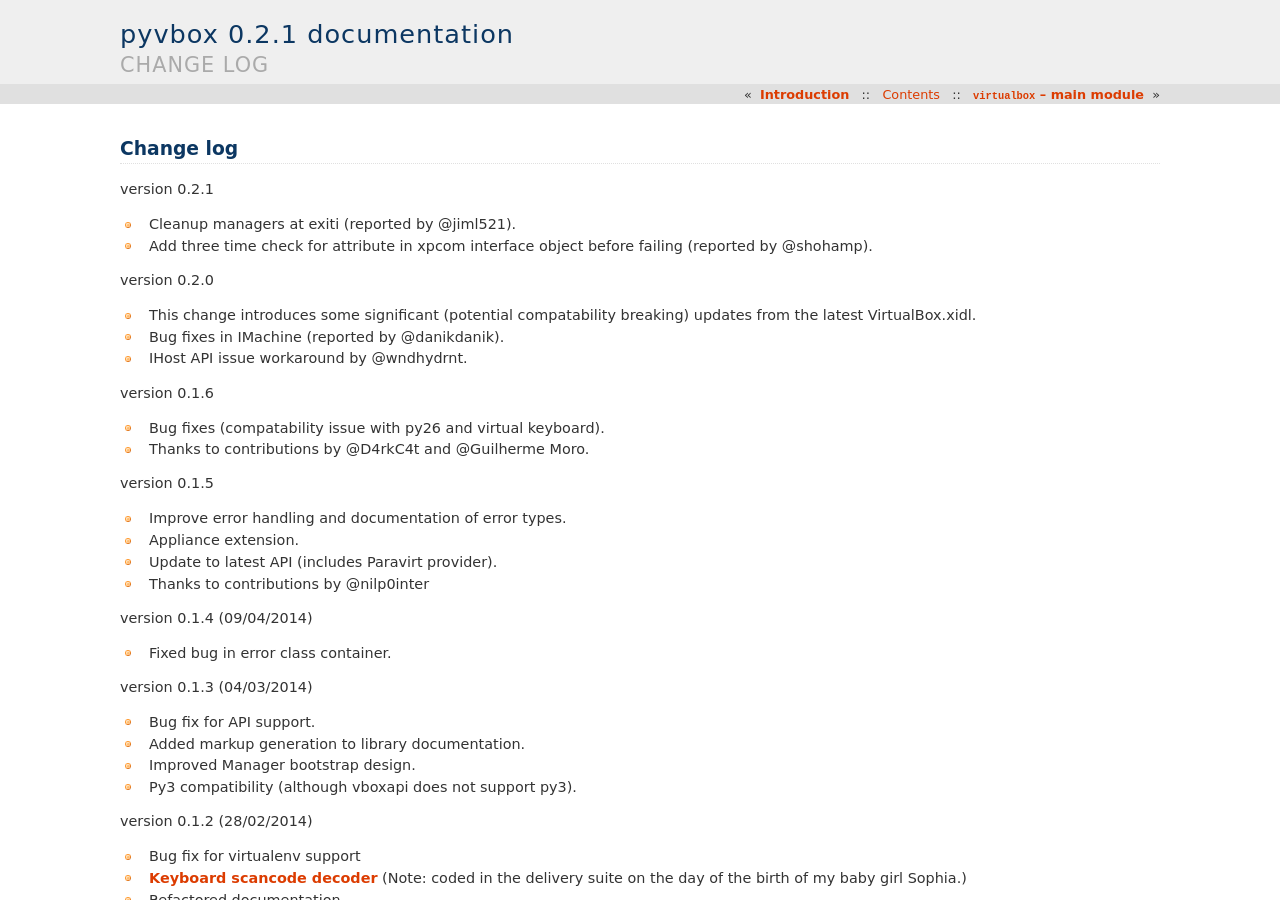
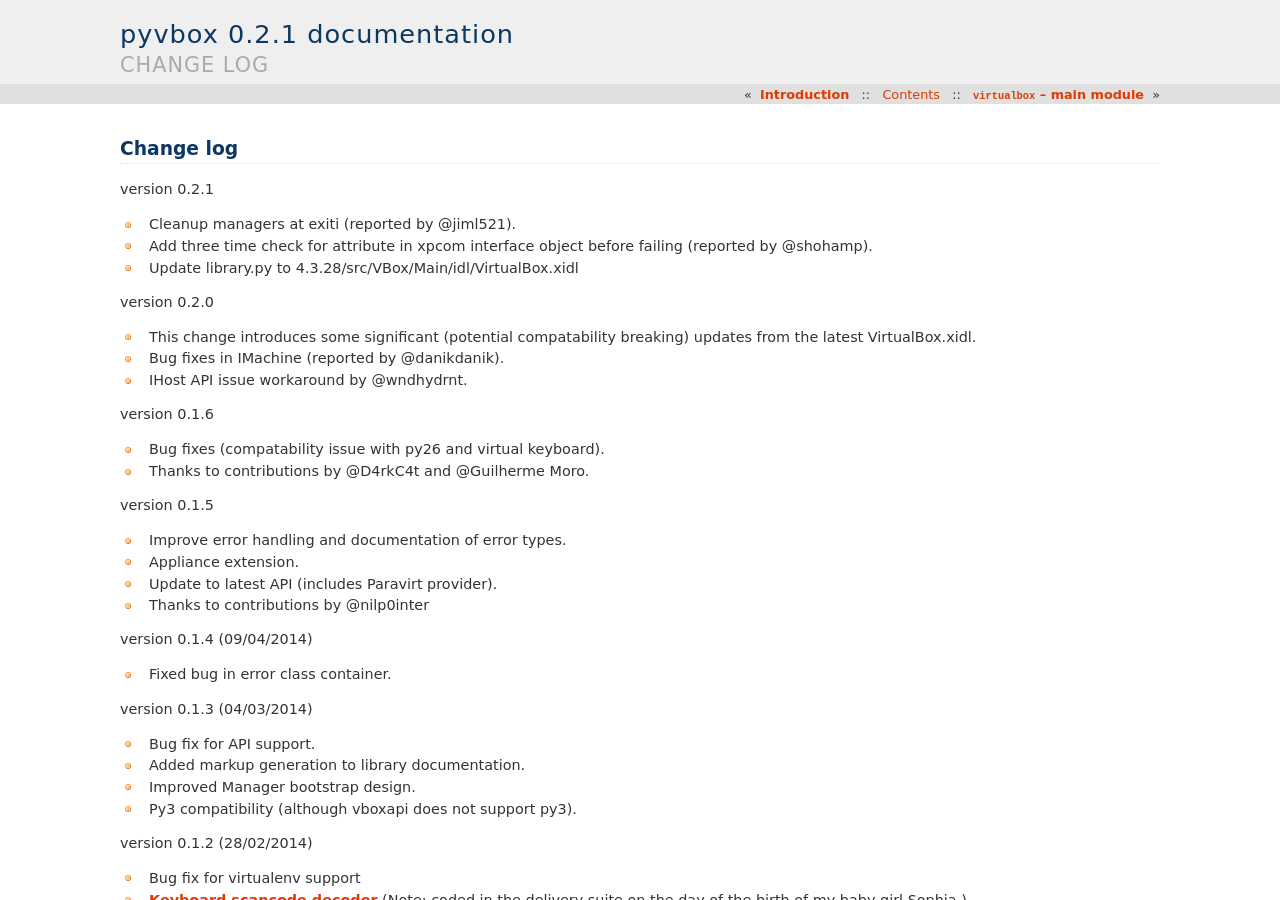
Before and after one commit to sethmlarson/virtualbox-python, a Sphinx documentation site: the page built from docs/source/changelog.rst, in a window 1280 px wide and 900 px high. Built offline with Sphinx 7.4.7, drawn with Linux system fonts in a browser that asks for light colours.

Commit message:
Update change log to reflect bump in interface support

```diff
--- a/docs/source/changelog.rst
+++ b/docs/source/changelog.rst
@@ -6,6 +6,7 @@
 * Cleanup managers at exiti (reported by @jiml521).
 * Add three time check for attribute in xpcom interface object before failing (reported
   by @shohamp).
+* Update library.py to 4.3.28/src/VBox/Main/idl/VirtualBox.xidl
 
 version 0.2.0
 
```
